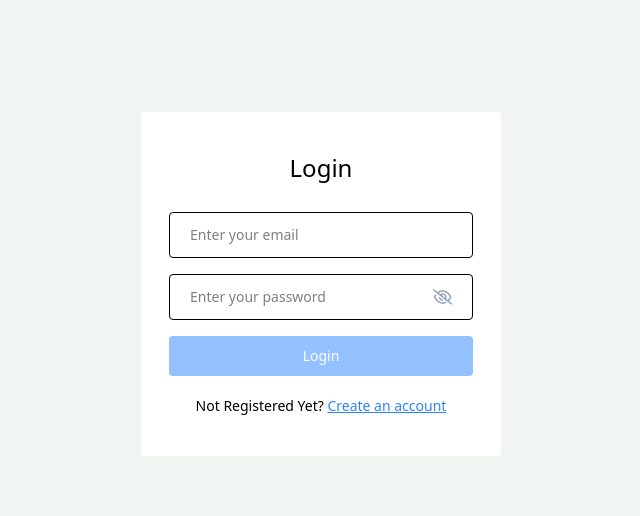
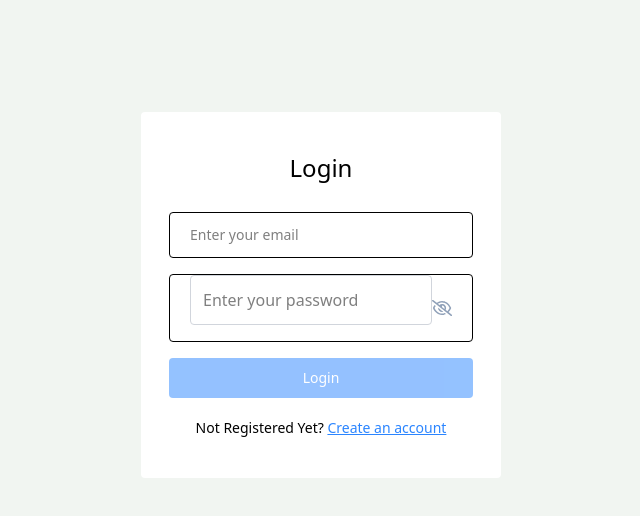
Before and after one commit to nuts06/fullstack-notes-app, a React (Vite) app in the folder frontend/: page /login in a window 1280 px wide. Shown: the top 516 px of the page, without its empty margins (319-959 px from the left). Built offline with nearby package versions, Linux system fonts and the light colour scheme.

Commit message:
changes in password component

```diff
--- a/frontend/src/components/input/Password.jsx
+++ b/frontend/src/components/input/Password.jsx
@@ -1,5 +1,6 @@
 import React, { useState } from 'react'
 import { FaRegEye, FaRegEyeSlash } from "react-icons/fa6"
+
 
 const Password = ({password, setPassword, onChange}) => {
     const [isShowPassword, setIsShowPassword] = useState(false)
@@ -12,7 +13,7 @@
         <input
             type={isShowPassword ? "text" : "password"}
             placeholder='Enter your password'
-            className='w-full text-sm bg-transparent py-3 mr-3 rounded outline-none'
+            className="w-full p-3 border border-gray-300 rounded mb-4 focus:outline-none focus:ring-2 focus:ring-blue-500"
             value={password}
             onChange={onChange}
           />
```
